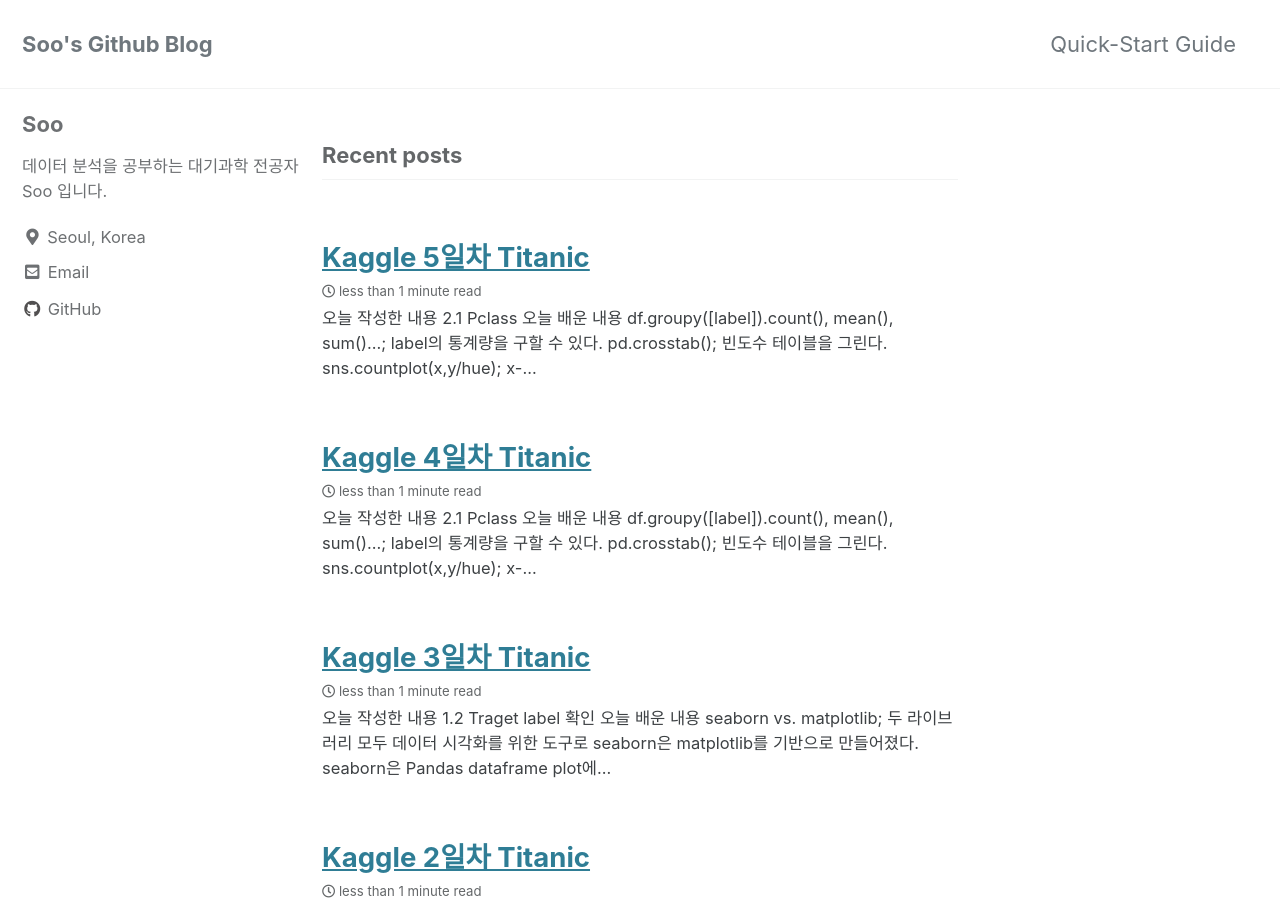
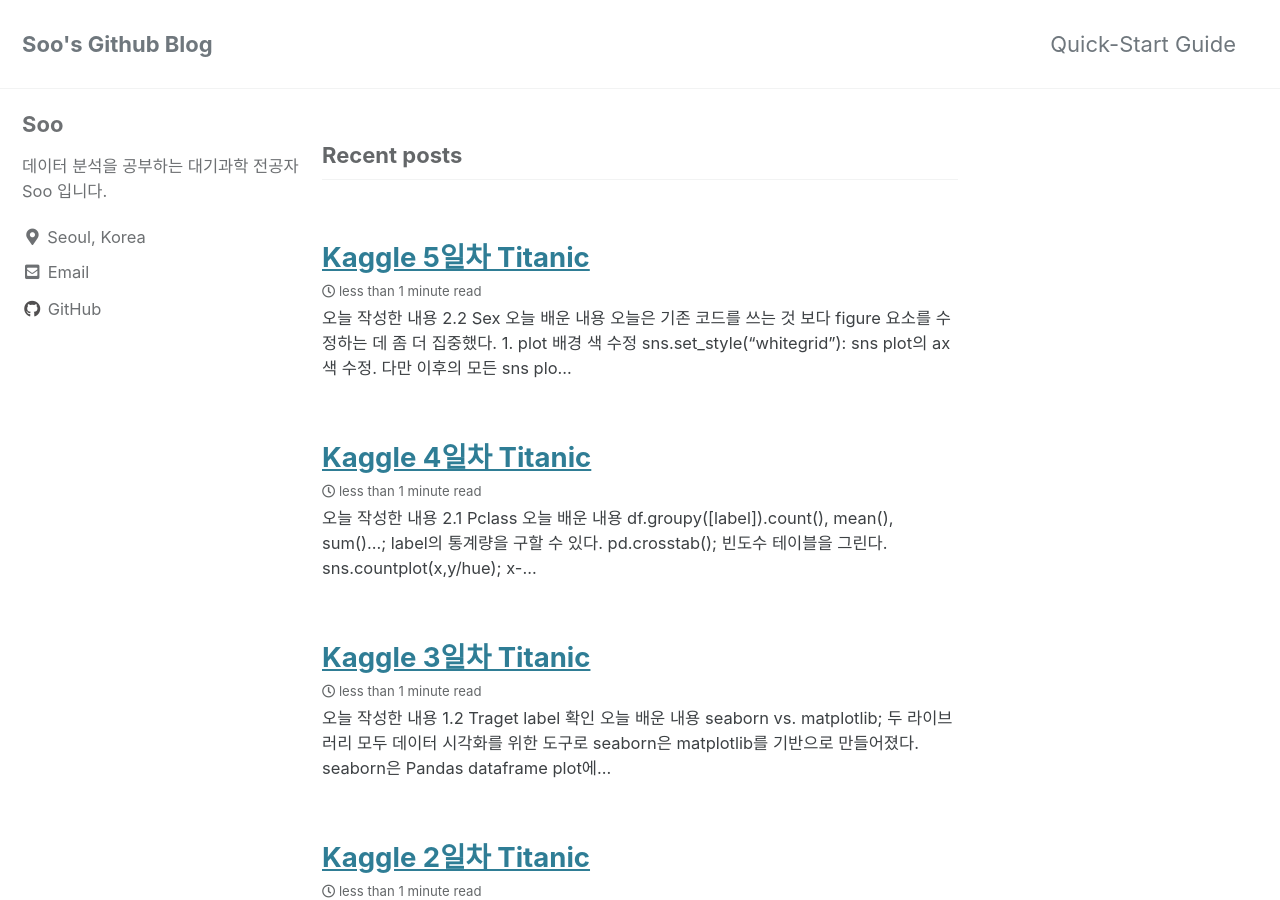
Before and after one commit to Soo-Im/Soo-Im.github.io, a Jekyll site: the page built from index.html, in a window 1280 px wide and 900 px high. Built offline with Jekyll 4.4.1, drawn with Linux system fonts in a browser that asks for light colours; cached includes are drawn as plain includes; the list of posts is cut into pages by our own code.

Commit message:
Update 2021-01-04-titanic-5.md

```diff
--- a/_posts/2021-01-04-titanic-5.md
+++ b/_posts/2021-01-04-titanic-5.md
@@ -4,8 +4,23 @@ title:  "Kaggle 5일차 Titanic"
 author: Soo Im
 ---
 ### 오늘 작성한 내용
-2.1 Pclass
+2.2 Sex
 ### 오늘 배운 내용
-1. df.groupy([label]).count(), mean(), sum()...; label의 통계량을 구할 수 있다.
-2. pd.crosstab(); 빈도수 테이블을 그린다.
-3. sns.countplot(x,y/hue); x-y 혹은 x 당 hue 개수를 그린다.
+오늘은 기존 코드를 쓰는 것 보다 figure 요소를 수정하는 데 좀 더 집중했다.
+#### 1. plot 배경 색 수정
+1. sns.set_style("whitegrid"): sns plot의 ax 색 수정. 다만 이후의 모든 sns plot 색이 바뀌는 듯...? 이건 어떻게 해결하면 좋을까?
+2. ax[0].set_facecolr("blue"): figure 내 ax 색 수정.
+#### 2. legend 수정
+1. ax[1].legend(loc='upper right', prop={'size': 30}): location 지정 및 size 비율 수정.
+#### 3. tickmark 수정
+1. ax[0].set_xticklabels(ax[0].get_xticklabels(), rotation=0): plt는 곧바로 plt.xticks(rotation=0)으로 바로 tickmark 정보를 받을 수 있지만 ax는 get_xticklabels를 이용해서 따로 받아야 한다. plt, ax에 따른 수정 방법은 [이 링크](https://stackoverflow.com/questions/10998621/rotate-axis-text-in-python-matplotlib) 참조.
+### 따로 공부할 내용
+1. fig 설정 방법?
+
+||fig form|
+|-|-|
+|1|fig = plt.figure()|
+|2|fig, ax = plt.subplots()|
+|3|fig = ax.figure|
+
+이런 형태에 따라서 fig나 ax나 plt가 받는 함수? 구분이 잘 되지 않는다. 저번에 본 책에 있었던 것 같으니 찾아볼 것.
```
